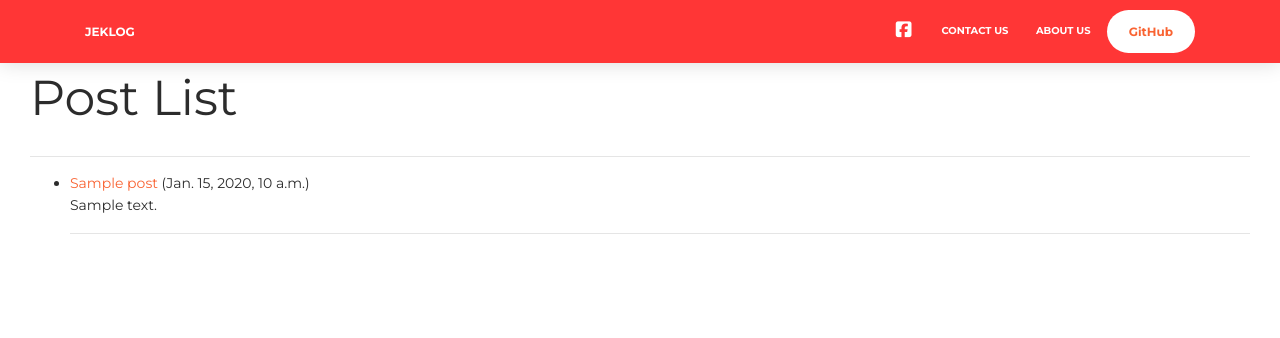
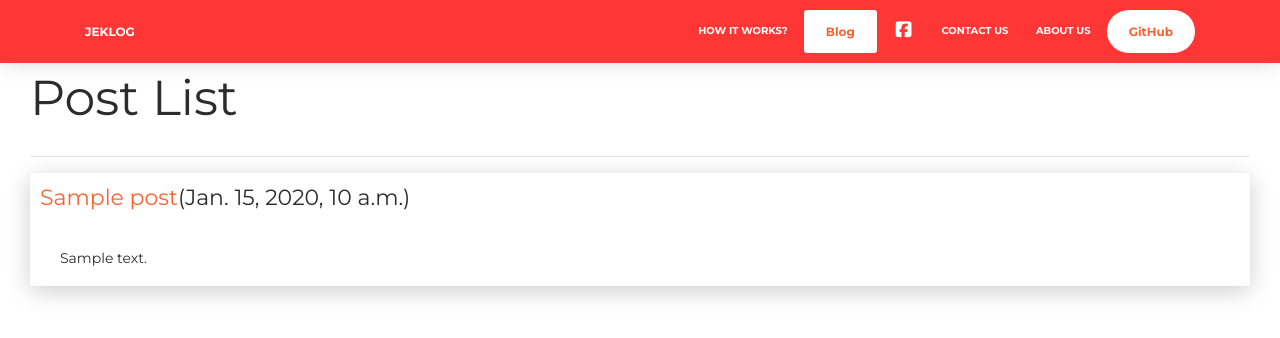
Before and after one commit to singh1114/theJekyllProject, a Django app: template djangoFiles/theJekyllProject/templates/theJekyllProject/post_list.html in a window 1280 px wide. Shown: the top 338 px of the page. Run offline with Django 3.2, Linux system fonts and the light colour scheme; the template is opened without the code that fills it: most values are stand-ins (such as "Sample title", 1, 10 or a date in 2020); some libraries are stand-ins or nearby versions.

Commit message:
Correct the page updation error
* remove the option of page in forms
* add the link of help to the new user

```diff
--- a/djangoFiles/theJekyllProject/forms.py
+++ b/djangoFiles/theJekyllProject/forms.py
@@ -87,7 +87,6 @@ class AddPostForm(forms.Form):
 
     layouts = (
         ('post', 'post'),
-        ('page', 'page')
     )
 
     layout = forms.ChoiceField(
--- a/djangoFiles/theJekyllProject/models.py
+++ b/djangoFiles/theJekyllProject/models.py
@@ -49,7 +49,6 @@ class Post(models.Model):
     time = models.TimeField(auto_now_add=True,)
     layouts = (
         ('post', 'post'),
-        ('page', 'page')
     )
     layout = models.CharField(
         max_length=100,
--- a/djangoFiles/theJekyllProject/templates/theJekyllProject/base.html
+++ b/djangoFiles/theJekyllProject/templates/theJekyllProject/base.html
@@ -9,6 +9,7 @@
     <link rel="icon" type="image/png" href="{% static 'nowui/assets/img/favicon.png' %}">
     <meta http-equiv="X-UA-Compatible" content="IE=edge,chrome=1" />
     <title>JekLog</title>
+    <meta name="description" content="Create a free blog on JekLog.com. Free hosting and support of great open source community.">
     <script src="https://cdn.ckeditor.com/4.7.3/standard/ckeditor.js"></script>
     <script type="text/javascript" src="http://code.jquery.com/jquery-3.2.1.min.js"></script>
     <meta content='width=device-width, initial-scale=1.0, maximum-scale=1.0, user-scalable=0, shrink-to-fit=no' name='viewport' />
@@ -42,6 +43,16 @@
             </div>
             <div class="collapse navbar-collapse justify-content-end" id="navigation" data-nav-image="{%static 'nowui/assets/img/blurred-image-1.jpg' %}">
                 <ul class="navbar-nav">
+                    <li class="nav-item">
+                        <a class="nav-link" title="Visit our blog" href="http://blog.jeklog.com/how-to-create-a-free-blog-using-github-pages-and-jekyll-with-jeklog/" target="_blank">
+                            <p><strong>How it works?</strong></p>
+                        </a>
+                    </li>
+                    <li class="nav-item">
+                        <a class="nav-link btn btn-neutral" title="Visit our blog" href="http://blog.jeklog.com" target="_blank">
+                            <p><strong>Blog</strong></p>
+                        </a>
+                    </li>
                     <li class="nav-item">
                         <a class="nav-link" rel="tooltip" title="Like us on Facebook" data-placement="bottom" href="https://www.facebook.com/jeklogweb/" target="_blank">
                             <i class="fa fa-facebook-square"></i>
--- a/djangoFiles/theJekyllProject/templates/theJekyllProject/create_repo.html
+++ b/djangoFiles/theJekyllProject/templates/theJekyllProject/create_repo.html
@@ -20,6 +20,7 @@
                         <br />
                         <input type="submit" value="Submit" class="btn btn-neutral btn-round btn-lg"/>
                       </form>
+                      <a target="_blank" class="btn btn-neutral btn-round btn-lg" href="http://blog.jeklog.com/how-to-create-a-free-blog-using-github-pages-and-jekyll-with-jeklog/">Read the article How it works?</a>
                     </div>
                 </div>
             </div>
--- a/djangoFiles/theJekyllProject/templates/theJekyllProject/post_list.html
+++ b/djangoFiles/theJekyllProject/templates/theJekyllProject/post_list.html
@@ -4,15 +4,19 @@
     <h1>Post List</h1>
     <hr>
     {% if post_list %}
-        <ul>
-            {% for post in post_list %}
-                <li>
-                    <a href="{% url 'post-update' pk=post.pk %}">{{ post.title }}</a> ({{post.date}})
-                    <p>{{ post.content|safe }}</p>
-                    <hr>
-                </li>
-            {% endfor %}
-        </ul>
+        {% for post in post_list %}
+            <div class="card" style="padding:10px;">
+                <div class="row">
+                    <div class="col-md-9">
+                        <div class="card-block" style="display:inline-block; max-height: 250px; overflow: hidden;">
+                            <h5 class="card-title"><a href="{% url 'post-update' pk=post.pk %}">{{ post.title }}</a>({{post.date}})</h5><br>
+                            <p class="card-text" style="text-align:left; padding:0 20px 0 20px;">{{ post.content|safe }}
+                            </p>
+                        </div>
+                    </div>
+                </div>
+            </div>
+        {% endfor %}
         {% if is_paginated %}
             <div class="pagination">
                 <span class="page-links">
--- a/djangoFiles/theJekyllProject/views.py
+++ b/djangoFiles/theJekyllProject/views.py
@@ -385,7 +385,7 @@ class PageUpdateView(LoginRequiredMixin, FormView):
             permalink = request.POST['permalink']
             content = request.POST['content']
 
-            page = save_page_database(repo, title, permalink, content)
+            page = save_page_database(repo, title, permalink, content, pk)
 
             # Create header content for the markdown file
             head_content = page_header_content(title, permalink)
```
Also changed, not shown: djangoFiles/theJekyllProject/templates/theJekyllProject/index.html (+34 -11 lines).
